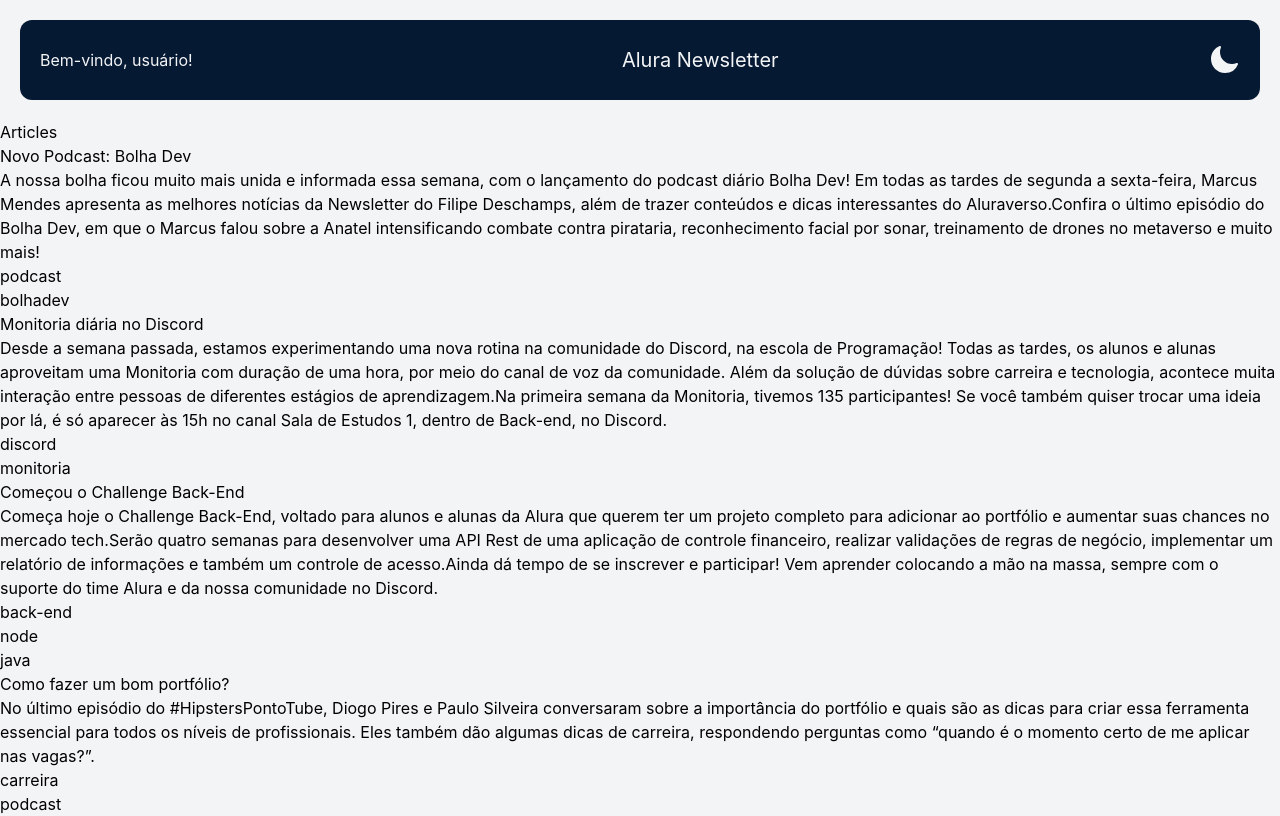
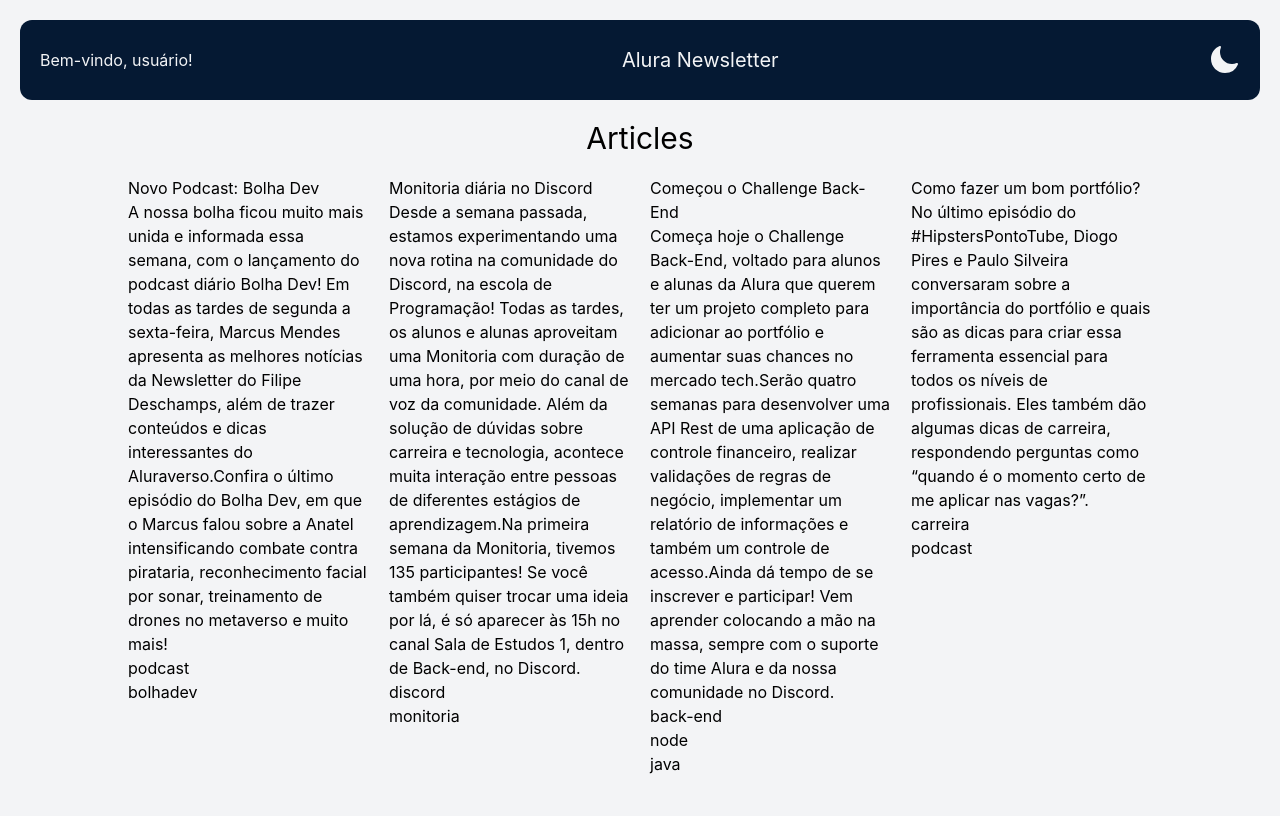
Before and after one commit to Melksedeque/alura-newsletter, a React (Vite) app: page / in a window 1280 px wide. Built offline with nearby package versions, Linux system fonts and the light colour scheme.

Commit message:
Estruturação de lista de artigos

```diff
--- a/src/components/ArticleList/index.tsx
+++ b/src/components/ArticleList/index.tsx
@@ -2,9 +2,9 @@
 
 export default function ArticleList() {
   return (
-    <div className="articles">
-      <h1>Articles</h1>
-      <div className="articles-list">
+    <section className="articles mt-5 sm:mt-0 flex flex-col gap-5 m-auto max-w-5xl">
+      <h1 className="text-center text-3xl">Articles</h1>
+      <div className="articles-list mt-5 sm:mt-0 grid gap-5 sm:grid-cols-2 md:grid-cols-3 lg:grid-cols-4">
         {data.map((article) => (
           <div className="article" key={article.id}>
             <h2>{article.title}</h2>
@@ -17,6 +17,6 @@
           </div>
         ))}
       </div>
-    </div>
+    </section>
   );
 }
```
